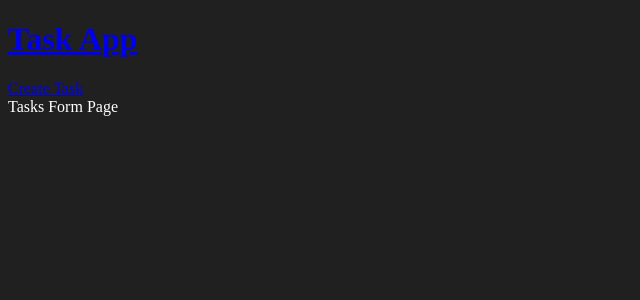
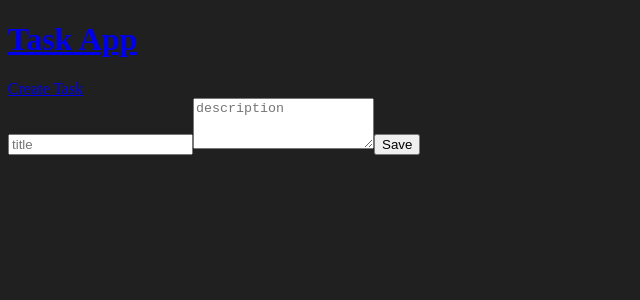
Before and after one commit to jairdevl/project-django-react-app, a React (Vite) app in the folder client/: page /tasks/create in a window 1280 px wide. Shown: the top 300 px of the page, without its empty margins (0-640 px from the left). Built offline with nearby package versions, Linux system fonts and the light colour scheme.

Commit message:
create tasks

```diff
--- a/client/src/api/tasks.api.js
+++ b/client/src/api/tasks.api.js
@@ -1,5 +1,9 @@
 import axios from "axios";
 
-export const getAllTasks = () => {
-    return axios.get("http://localhost:8000/tasks/api/v1/tasks/")
-}
+const tasksapi = axios.create({
+    baseURL: 'http://localhost:8000/tasks/api/v1/tasks/'
+})
+
+export const getAllTasks = () => tasksapi.get();
+
+export const createTask = (task) => tasksapi.post("", task);
--- a/client/src/pages/TasksFormPage.jsx
+++ b/client/src/pages/TasksFormPage.jsx
@@ -1,7 +1,27 @@
+import { useForm } from 'react-hook-form'
+import { createTask } from '../api/tasks.api'
+import {useNavigate } from 'react-router-dom'
+
 export function TasksFormPage() {
-    return (
-      <div>
-        Tasks Form Page
-      </div>
-    )
-  }
+
+  const { register, handleSubmit, formState: { errors } } = useForm();
+  const navigate = useNavigate()
+
+  const onSubmit = handleSubmit(async data => {
+    await createTask(data);
+    navigate("/tasks");
+  })
+  return (
+    <div>
+      <form onSubmit={onSubmit}>
+        <input type="text" placeholder="title"
+          {...register("title", { required: true })} />
+          {errors.title && <span>Title is required</span>}
+        <textarea rows="3" placeholder="description"
+          {...register("description", { required: true })}></textarea>
+          {errors.description && <span>Description is required</span>}
+        <button>Save</button>
+      </form>
+    </div>
+  )
+}
```
Also changed, not shown: 1 other file (tests, documents, lock files or other folders).
